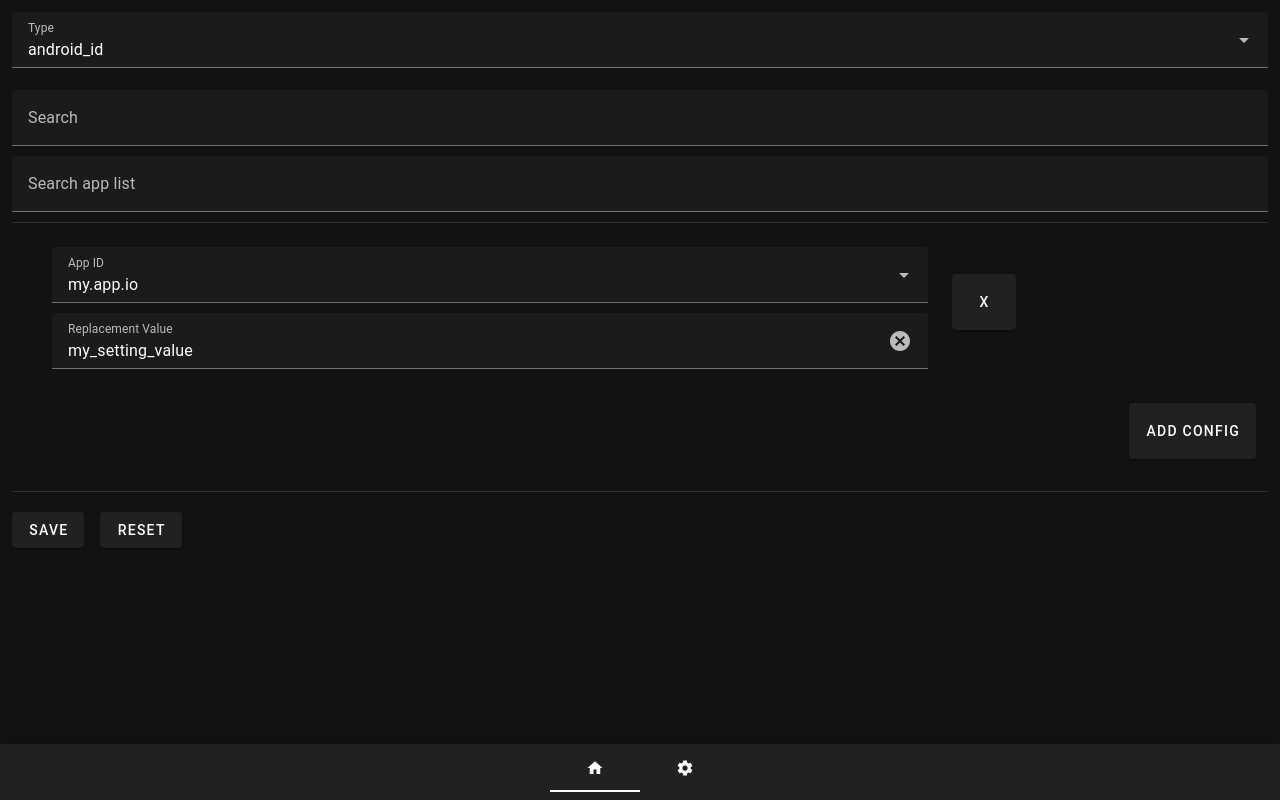
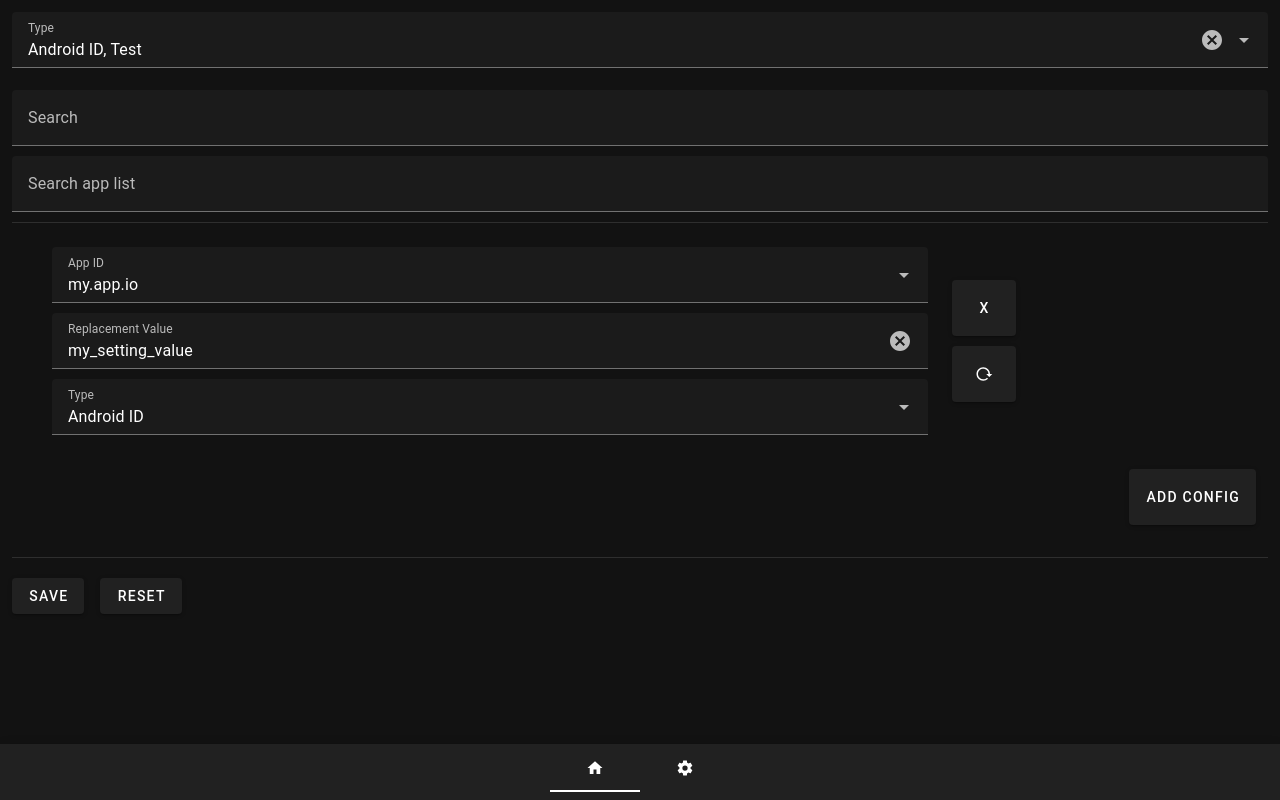
Before and after one commit to alexyao2015/androidspoofer, a Vue app in the folder ui/: page / in a window 1280 px wide. Built offline with nearby package versions, Linux system fonts and the light colour scheme.

Commit message:
cleanup and features

```diff
--- a/ui/src/pages/AppsConfig.vue
+++ b/ui/src/pages/AppsConfig.vue
@@ -1,21 +1,22 @@
 <script setup lang="ts">
+import { mdiReload } from "@mdi/js";
 import { defineAsyncComponent, ref } from "vue";
-import { AppConfigTypes } from "../plugins/android";
 import pref from "../plugins/store";
+import { AppConfigType, appConfigTypeMetadata } from "../util/app_config";
+import { IAppsConfig } from "../util/types";
 const PreferenceEditor = defineAsyncComponent(
   () => import("../components/PreferenceEditor.vue")
 );
 
-const TypeFilter = Object.values(AppConfigTypes);
-const selectedType = ref(TypeFilter[0]);
+const selectedType = ref(Object.values(AppConfigType));
 const searchField = ref("");
 const searchFieldAppsList = ref("");
 
 const selectedConfigs = () => {
   let app_configs = pref.rwPreferences.config.apps;
-  if (selectedType.value !== AppConfigTypes.any) {
-    app_configs = app_configs.filter(
-      (config) => config.type === selectedType.value
+  if (selectedType.value.length > 1) {
+    app_configs = app_configs.filter((config) =>
+      selectedType.value.includes(config.type)
     );
   }
   if (searchField.value !== null) {
@@ -44,9 +45,9 @@ const addConfig = () => {
   const selected_configs = selectedConfigs();
   if (selected_configs.length === 0) {
     const new_type =
-      selectedType.value !== AppConfigTypes.any
-        ? selectedType.value
-        : AppConfigTypes.android_id;
+      selectedType.value.length > 1
+        ? selectedType.value[0]
+        : AppConfigType.android_id;
     pref.rwPreferences.config.apps.push({
       key: "",
       value: "",
@@ -60,15 +61,17 @@ const addConfig = () => {
   pref.rwPreferences.config.apps.push(config_copy);
 };
 
-const removeConfig = (index: number) => {
-  const selected_configs = selectedConfigs();
-  const remove_config = selected_configs[index];
-  const idx_to_remove = pref.rwPreferences.config.apps.indexOf(remove_config);
+const removeConfig = (config: IAppsConfig) => {
+  const idx_to_remove = pref.rwPreferences.config.apps.indexOf(config);
   pref.rwPreferences.config.apps.splice(idx_to_remove, 1);
 };
 
+const regenerateConfigValue = (config: IAppsConfig) => {
+  config.value = appConfigTypeMetadata[config.type].generate();
+};
+
 const notNull = (value: any) => !!value || "Required";
-const noDuplicates = (value: any) => {
+const noAppDuplicates = (value: any) => {
   const duplicates = pref.rwPreferences.config.apps.filter(
     (config) => config.key === value
   );
@@ -81,7 +84,11 @@ const noDuplicates = (value: any) => {
     <v-select
       v-model="selectedType"
       label="Type"
-      :items="TypeFilter"
+      multiple
+      clearable
+      :items="Object.values(appConfigTypeMetadata)"
+      item-title="friendly"
+      item-value="key"
     ></v-select>
     <v-text-field
       v-model="searchField"
@@ -105,17 +112,10 @@ const noDuplicates = (value: any) => {
     <v-row v-for="(config, index) in selectedConfigs()">
       <v-container class="pa-0 fill-height">
         <v-col cols="9" class="pb-0">
-          <!-- <v-text-field
-            v-model="config.key"
-            :rules="[notNull]"
-            clearable
-            hide-details="auto"
-            label="App ID"
-          ></v-text-field> -->
           <v-select
             v-model="config.key"
             validate-on="eager"
-            :rules="[noDuplicates, notNull]"
+            :rules="[noAppDuplicates, notNull]"
             label="App ID"
             hide-details="auto"
             :items="filteredAppList()"
@@ -132,7 +132,7 @@ const noDuplicates = (value: any) => {
             :rules="[notNull]"
             label="Replacement Value"
           ></v-text-field>
-          <div v-if="selectedType === AppConfigTypes.any">
+          <div v-if="selectedType.length !== 1">
             <v-list-item
               class="d-flex flex-column"
               min-height="10px"
@@ -141,29 +141,26 @@ const noDuplicates = (value: any) => {
               v-model="config.type"
               label="Type"
               hide-details="auto"
-              :items="TypeFilter.filter((type) => type !== AppConfigTypes.any) as Array<AppConfigTypes>"
+              :items="Object.values(appConfigTypeMetadata)"
+              item-title="friendly"
+              item-value="key"
             ></v-select>
           </div>
         </v-col>
-        <v-col cols="3">
-          <v-btn @click="removeConfig(index)" style="height: 56px">X</v-btn>
+        <v-col cols="3" class="pb-0">
+          <v-btn @click="removeConfig(config)" style="height: 56px">X</v-btn>
+          <div>
+            <v-list-item
+              class="d-flex flex-column"
+              min-height="10px"
+            ></v-list-item>
+            <v-btn @click="regenerateConfigValue(config)" style="height: 56px">
+              <v-icon :icon="mdiReload"> </v-icon>
+            </v-btn>
+          </div>
         </v-col>
         <v-list-item class="d-flex flex-column" min-height="10px"></v-list-item>
       </v-container>
-
-      <!-- <v-row>
-        <v-col>
-          <v-list-item
-            class="d-flex flex-column"
-            min-height="10px"
-          ></v-list-item>
-          <v-divider />
-          <v-list-item
-            class="d-flex flex-column"
-            min-height="20px"
-          ></v-list-item>
-        </v-col>
-      </v-row> -->
     </v-row>
     <v-row>
       <v-col>
--- a/ui/src/plugins/android.ts
+++ b/ui/src/plugins/android.ts
@@ -1,49 +1,19 @@
-export enum AppConfigTypes {
-  android_id = "android_id",
-  any = "any",
-}
-export interface AppsConfig {
-  key: string;
-  value: string;
-  type: AppConfigTypes;
-}
+import { AppConfigType } from "../util/app_config";
+import {
+  IAndroidInterface,
+  IROPreferences,
+  IRWPreferences,
+} from "../util/types";
 
-export interface AppConfig {
-  apps: Array<AppsConfig>;
-}
-
-export interface AppPreferences {
-  loggingEnabled: boolean;
-}
-
-// ro preferences
-export interface ROPreferences {
-  appsList: Array<string>;
-}
-
-// rw preferences
-export interface RWPreferences {
-  appPref: AppPreferences;
-  config: AppConfig;
-}
-
-interface AndroidInterface {
-  getROPreferences(): string;
-  getRWPreferences(): string;
-  setRWPreferences(preferences: string): void;
-  exportPreferences(): void;
-  importPreferences(): boolean;
-}
-
-let AndroidImpl: AndroidInterface;
+let AndroidImpl: IAndroidInterface;
 
 try {
   // grab from global variable
   AndroidImpl = Function(`"use strict";return Android`)();
 } catch (_error) {
   console.log("Android interface not found");
-  let RWPrefs: RWPreferences;
-  let ROPrefs: ROPreferences;
+  let RWPrefs: IRWPreferences;
+  let ROPrefs: IROPreferences;
   // @ts-ignore For testing only
   if (1 == 0) {
     // @ts-ignore For testing only
@@ -60,7 +30,7 @@ try {
           {
             key: "my.app.io",
             value: "my_setting_value",
-            type: AppConfigTypes.android_id,
+            type: AppConfigType.android_id,
           },
         ],
       },
@@ -86,8 +56,8 @@ try {
 }
 
 // one way read from app preferences
-export const getROPreferences = (): ROPreferences => {
-  const roPref = JSON.parse(AndroidImpl.getROPreferences()) as ROPreferences;
+export const getROPreferences = (): IROPreferences => {
+  const roPref = JSON.parse(AndroidImpl.getROPreferences()) as IROPreferences;
   if (roPref.appsList === undefined) {
     roPref.appsList = [];
   }
@@ -95,8 +65,8 @@ export const getROPreferences = (): ROPreferences => {
   return roPref;
 };
 
-export const getRWPreferences = (): RWPreferences => {
-  const rwPref = JSON.parse(AndroidImpl.getRWPreferences()) as RWPreferences;
+export const getRWPreferences = (): IRWPreferences => {
+  const rwPref = JSON.parse(AndroidImpl.getRWPreferences()) as IRWPreferences;
   // bootstrap an initial config if it doesn't exist
   if (rwPref.appPref === undefined) {
     rwPref.appPref = {
@@ -111,7 +81,7 @@ export const getRWPreferences = (): RWPreferences => {
   return rwPref;
 };
 
-export const setRWPreferences = (preferences: RWPreferences): void => {
+export const setRWPreferences = (preferences: IRWPreferences): void => {
   AndroidImpl.setRWPreferences(JSON.stringify(preferences));
 };
 
--- /dev/null
+++ b/ui/src/util/app_config.ts
@@ -0,0 +1,27 @@
+import { buf2hex } from "../util/math";
+import { IAppConfigTypeMetadata } from "./types";
+
+export const appConfigTypeMetadata: IAppConfigTypeMetadata = Object.freeze({
+  android_id: {
+    key: "android_id",
+    friendly: "Android ID",
+    generate: () => {
+      // need 8 bytes of random
+      const rand = new Uint32Array(2);
+      crypto.getRandomValues(rand);
+      return buf2hex(rand.buffer);
+    },
+  },
+  test: {
+    key: "test",
+    friendly: "Test",
+    generate: () => {
+      return "test";
+    },
+  },
+});
+
+export enum AppConfigType {
+  android_id = "android_id",
+  test = "test",
+}
--- /dev/null
+++ b/ui/src/util/math.ts
@@ -0,0 +1,5 @@
+export function buf2hex(buffer: ArrayBuffer): string {
+  return [...new Uint8Array(buffer)]
+    .map((x) => x.toString(16).padStart(2, "0"))
+    .join("");
+}
--- /dev/null
+++ b/ui/src/util/types.ts
@@ -0,0 +1,43 @@
+import { AppConfigType } from "./app_config";
+
+export interface IAppConfigTypeMeta {
+  key: string;
+  friendly: string;
+  generate: () => string;
+}
+export interface IAppConfigTypeMetadata {
+  android_id: IAppConfigTypeMeta;
+  test: IAppConfigTypeMeta;
+}
+export interface IAppsConfig {
+  key: string;
+  value: string;
+  type: AppConfigType;
+}
+
+export interface IAppConfig {
+  apps: Array<IAppsConfig>;
+}
+
+export interface IAppPreferences {
+  loggingEnabled: boolean;
+}
+
+// ro preferences
+export interface IROPreferences {
+  appsList: Array<string>;
+}
+
+// rw preferences
+export interface IRWPreferences {
+  appPref: IAppPreferences;
+  config: IAppConfig;
+}
+
+export interface IAndroidInterface {
+  getROPreferences(): string;
+  getRWPreferences(): string;
+  setRWPreferences(preferences: string): void;
+  exportPreferences(): void;
+  importPreferences(): boolean;
+}
```
Also changed, not shown: ui/src/plugins/store.ts (+5 -6 lines).
